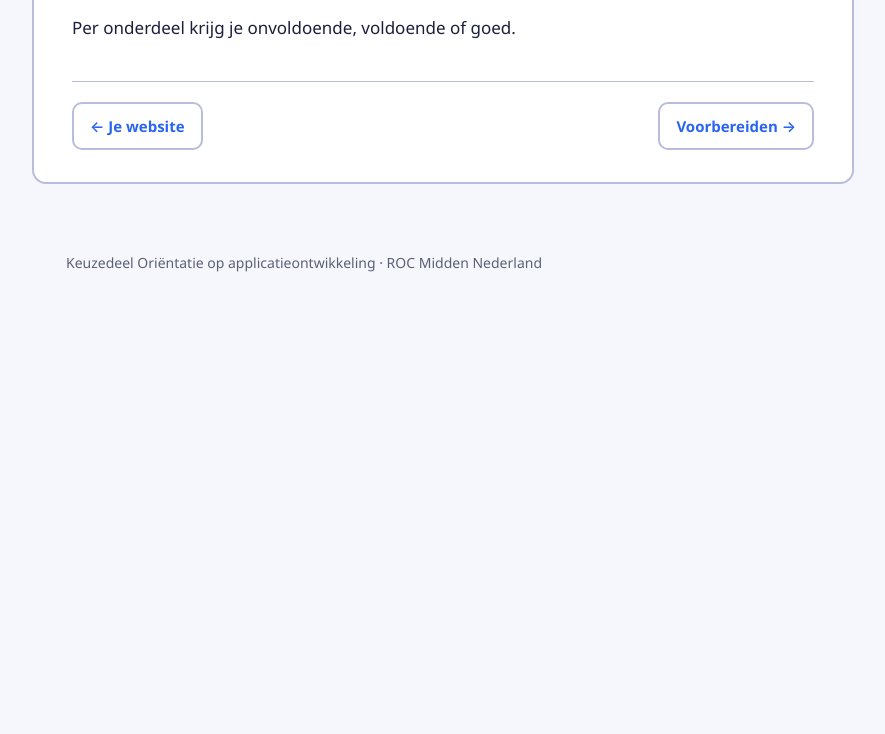
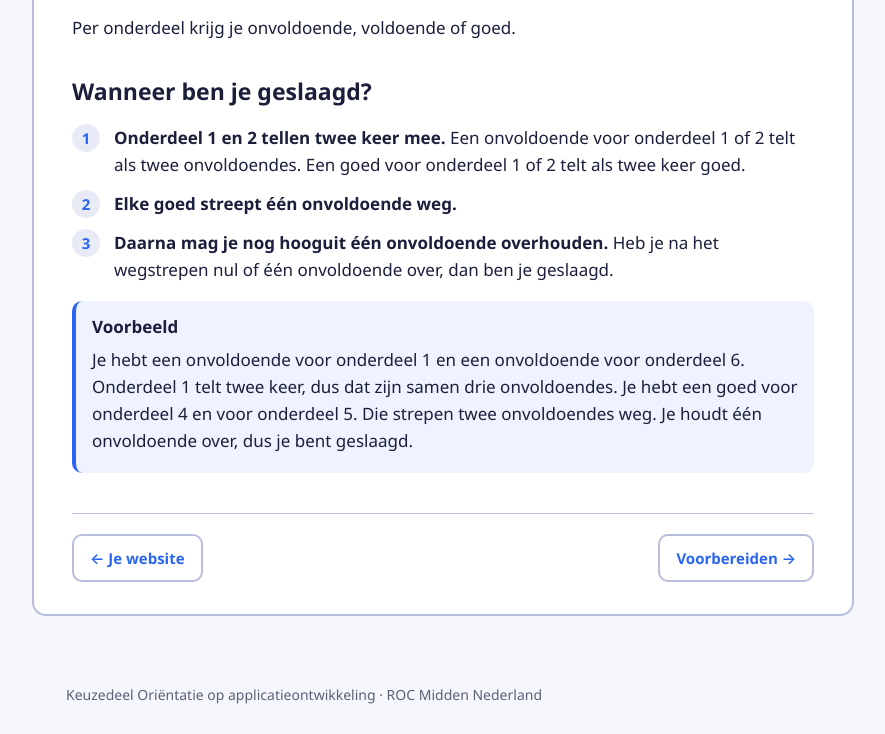
Before and after one commit to TiemenBouma/keuzedeel-orientatie-op-applicatieontwikkeling, a plain HTML site: page module-6/gesprek.html in a window 1280 px wide. Shown: the part 1550-2284 px from the top of the page, without its empty margins (336-1221 px from the left). Before the commit the page ends 1852 px from the top, so only its background shows below. Drawn offline with Linux system fonts and the light colour scheme.

Commit message:
Module 6: puntenaftrek bij niet kunnen uitleggen en regel voor geslaagd
Co-Authored-By: Claude Opus 5.5 <noreply@anthropic.com>
Claude-Session: https://claude.ai/code/session_017g3Xdbh1A47ofhohje3JrN

```diff
--- a/module-6/gesprek.html
+++ b/module-6/gesprek.html
@@ -84,6 +84,16 @@
 <li><strong>Een nieuwe wens.</strong> Je legt uit hoe je een nieuwe wens zou aanpakken: welk bestand, wat verandert er en hoe test je het?</li>
 </ol>
 <p>Per onderdeel krijg je onvoldoende, voldoende of goed.</p>
+<h2>Wanneer ben je geslaagd?</h2>
+<ol>
+<li><strong>Onderdeel 1 en 2 tellen twee keer mee.</strong> Een onvoldoende voor onderdeel 1 of 2 telt als twee onvoldoendes. Een goed voor onderdeel 1 of 2 telt als twee keer goed.</li>
+<li><strong>Elke goed streept één onvoldoende weg.</strong></li>
+<li><strong>Daarna mag je nog hooguit één onvoldoende overhouden.</strong> Heb je na het wegstrepen nul of één onvoldoende over, dan ben je geslaagd.</li>
+</ol>
+<div class="admonition tip">
+<p class="admonition-title">Voorbeeld</p>
+<p>Je hebt een onvoldoende voor onderdeel 1 en een onvoldoende voor onderdeel 6. Onderdeel 1 telt twee keer, dus dat zijn samen drie onvoldoendes. Je hebt een goed voor onderdeel 4 en voor onderdeel 5. Die strepen twee onvoldoendes weg. Je houdt één onvoldoende over, dus je bent geslaagd.</p>
+</div>
     <div class="vorige-volgende"><a class="vorige" href="website.html">← Je website</a><a class="volgende" href="voorbereiden.html">Voorbereiden →</a></div>
   </article>
 </div>
```
Also changed, not shown: module-6/index.html (+1 -1 lines), 1 other file.
